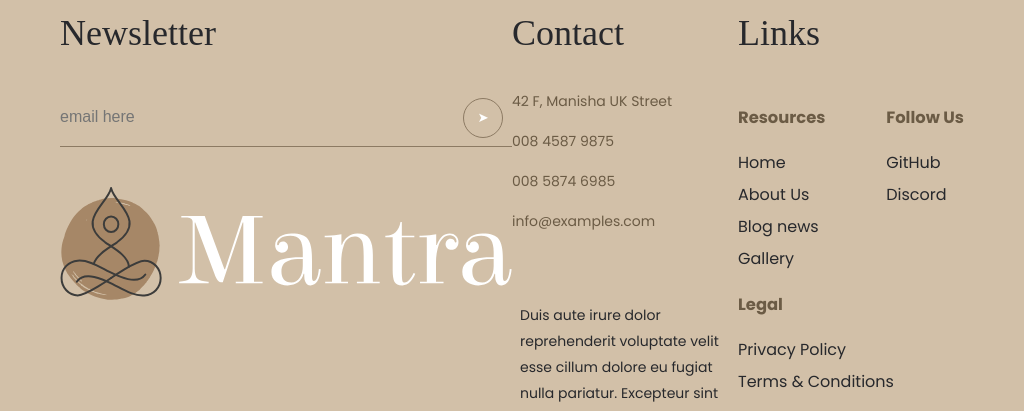
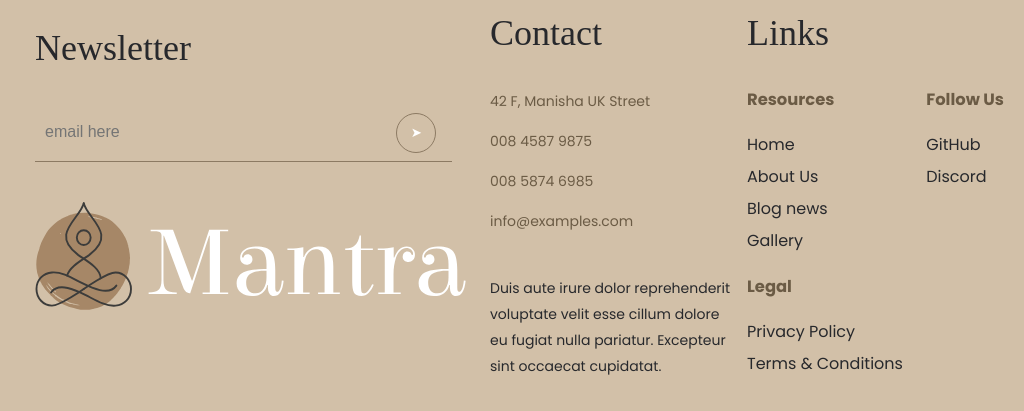
Before and after one commit to TheIndiMonk/OneCommunn, a React (Vite) app: page / in a window 1024 px wide. Shown: the part 384-795 px from the top of the page. Built offline with nearby package versions, Linux system fonts and the light colour scheme; no server answers; a web font is replaced by a local one; what @builder.io/react would draw is missing.

Commit message:
Updates in the footer section

```diff
--- a/src/builder-registry.ts
+++ b/src/builder-registry.ts
@@ -73,6 +73,11 @@ Builder.registerComponent(Footer, {
           type: 'string',
           defaultValue: 'email here',
           friendlyName: 'Newsletter Placeholder',
+      },
+      {
+        name: 'footer-logo',
+        type: 'file',
+        friendlyName: "Footer Logo"
       },
       {
           name: 'contactInfo',
--- a/src/components/Footer/footer.module.css
+++ b/src/components/Footer/footer.module.css
@@ -18,15 +18,16 @@
   justify-content: space-between;
 }
 
+.columnWide {
+  flex: 2; /* This column takes more space (newsletter + logo) */
+  max-width: 560px;
+}
+
 .column {
   flex: 1;
-  max-width: 310px;
+  max-width: 320px;
 }
 
-.columnWide {
-  flex: 2; /* This column takes more space (newsletter + logo) */
-  max-width: 580px;
-}
 
 .heading {
   font-family: 'Elsie';
@@ -44,8 +45,8 @@
 }
 
 .input {
-  width: 100%;
-  padding: 20px 0;
+  width: 95%;
+  padding: 20px 10px;
   border: none;
   background-color: transparent;
   font-size: 16px;
@@ -54,7 +55,7 @@
 .button {
   color: white;
   position: absolute;
-  right: 2%;
+  right: 4%;
   top: 50%;
   transform: translateY(-50%);
   background-color: transparent;
@@ -74,7 +75,7 @@
 }
 
 .logoImage {
-  width: 100%;
+  width: 98%;
   margin-right: 20px;
 }
 
@@ -90,6 +91,8 @@
   display: flex;
   justify-content: space-between;
   flex-wrap: wrap;
+  margin: -18px 0;
+
 }
 
 .linkList {
@@ -101,8 +104,8 @@
 .description {
   color: #27282C;
   max-width: 600px;
-  padding: 8px;
-  margin: 60px 0 0;
+  padding-right: 8px;
+  margin: 41px 0 0;
 
 }
 
@@ -157,5 +160,30 @@
     display: flex;
     flex-direction: column;
   }
+  .column p{
+    padding: 0px;
+    margin: 10px;
+  }
+  .description{
+    width: 100%;
+  }
 
 }
+
+
+@media screen and (min-width: 791px) and (max-width:1200px) {
+  .footer{
+    padding: 20px ;
+  }
+  .columnWide{
+    padding: 15px;
+    max-width: 440px;
+  }
+  .column{
+    max-width: 360px;
+  }
+  .inputContainer{
+    width: 95%;
+  }
+
+}
--- a/src/components/Header/header.module.css
+++ b/src/components/Header/header.module.css
@@ -106,6 +106,7 @@
     position: absolute;
     min-width: 160px;
     border-radius: 20px;
+    background-color: #e5bc92dd;
     box-shadow: 0px 8px 16px 0px rgba(0, 0, 0, 0.2);
     z-index: 1;
     top: 100%;
@@ -125,7 +126,7 @@
 }
 
 /* Responsive Adjustments for Mid-Sized Screens (Tablets/Larger Mobiles) */
-@media screen and (min-width: 800px) and (max-width: 1300px) {
+@media screen and (min-width: 700px) and (max-width: 1300px) {
     .header {
         padding: 15px 30px; /* Adjust padding */
         gap: 1rem; /* Reduce gap */
@@ -146,7 +147,7 @@
 
 
 /* Show hamburger on smaller screens */
-@media screen and (max-width: 790px) {
+@media screen and (max-width: 1008px) {
     .nav,
     .actions {
         display: none;
--- a/src/components/Hero/Hero.tsx
+++ b/src/components/Hero/Hero.tsx
@@ -2,12 +2,12 @@ import React from 'react';
 import styles from './hero.module.css';
 import { HeroProps } from '../../lib/types/Hero/HeroProps';
 
-export const Hero: React.FC<HeroProps> = ({ title, breadcrumb }) => {
+export const Hero: React.FC<HeroProps> = ({ title }) => {
     return (
         <>
             <section className={styles.heroSection}>
                 <h1 className={styles.heroTitle}>{title}</h1>
-                <p className={styles.breadcrumb}>{breadcrumb}</p>
+                <p className={styles.breadcrumb}>Home • {title}</p>
                 <div className={styles.illustrationContainer}>
                     <img
                         src="/logo/left.svg"
```
